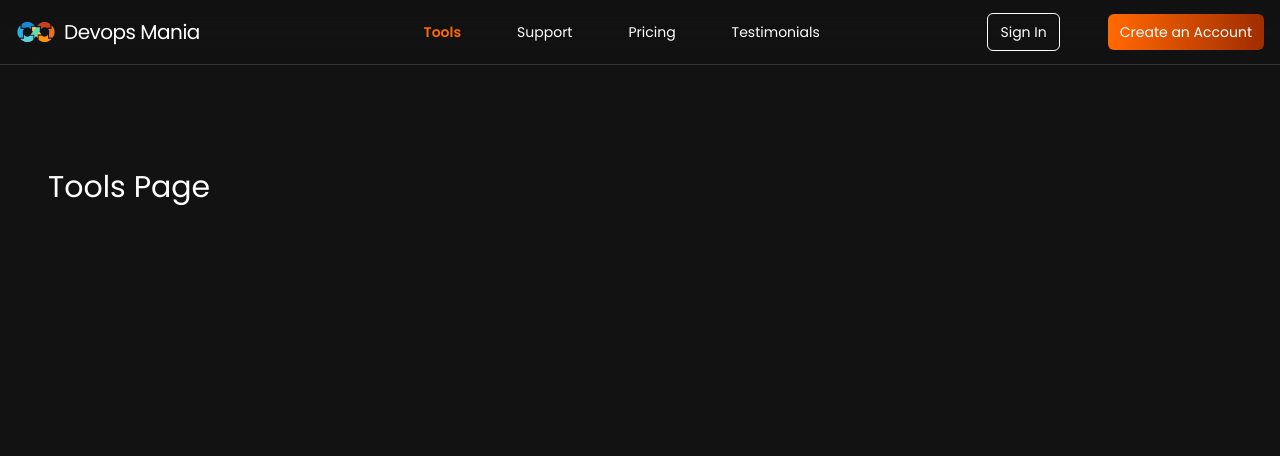
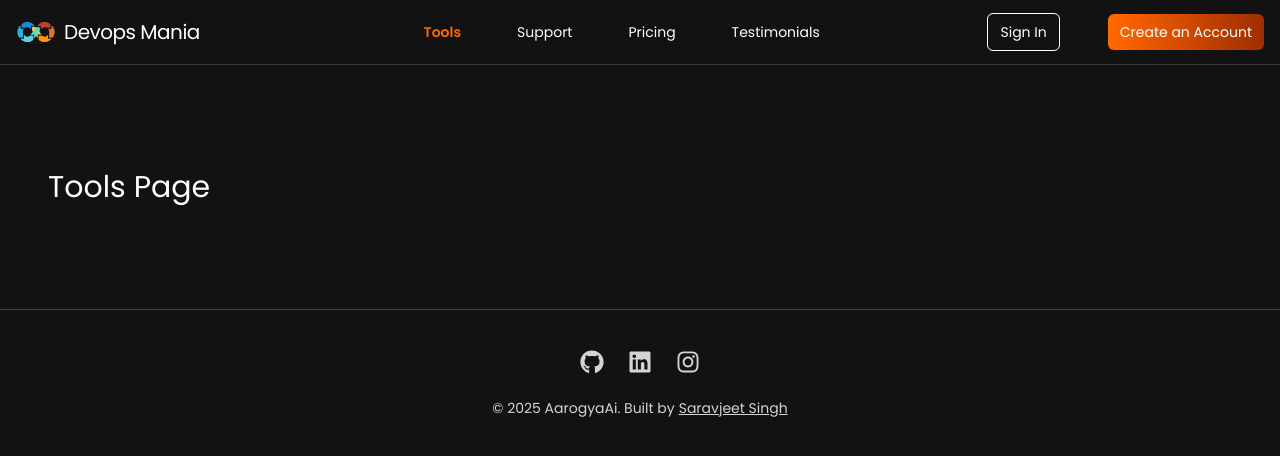
Before and after one commit to Saravjeet0806/devops_landing_saas, a React (Vite) app: page /tools in a window 1280 px wide. Shown: the top 456 px of the page. Built offline with nearby package versions, Linux system fonts and the light colour scheme.

Commit message:
changed footer position to include it to every page

```diff
--- a/src/App.jsx
+++ b/src/App.jsx
@@ -21,7 +21,6 @@ const App = () => {
                 <Workflow />
                 <Pricing/>
                 <Testimonials/>
-                <Footer/>
               </>
             }
           />
@@ -31,6 +30,7 @@ const App = () => {
           <Route path="/testimonials" element={<Testimonials />} />
         </Routes>
       </div>
+      <Footer/>
     </Router>
   )
 }
```
